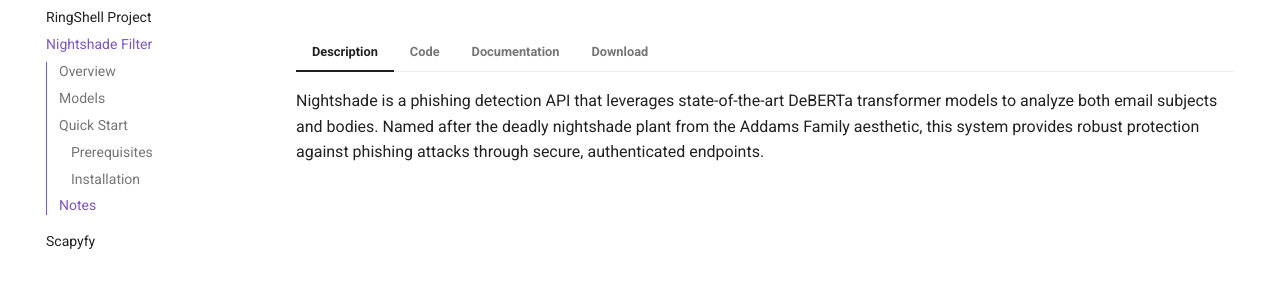
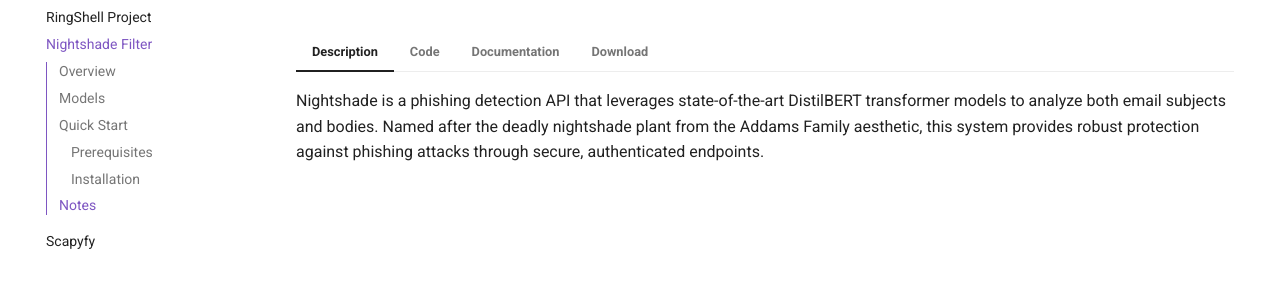
Before and after one commit to MustafaAbdulazizHamza/TechPatronusLab, an MkDocs documentation site: the page built from docs/projects/nightshade-filter.md, in a window 1280 px wide. Shown: the part 196-479 px from the top of the page. Built offline with MkDocs 1.6.1 and Material for MkDocs 9.7.7, drawn with Linux system fonts in a browser that asks for light colours.

Commit message:
Update model references from DeBERTa to DistilBERT

````diff
--- a/docs/projects/nightshade-filter.md
+++ b/docs/projects/nightshade-filter.md
@@ -1,6 +1,6 @@
 # Nightshade Filter Project
 === "Description"
-    Nightshade is a phishing detection API that leverages state-of-the-art DeBERTa transformer models to analyze both email subjects and bodies. Named after the deadly nightshade plant from the Addams Family aesthetic, this system provides robust protection against phishing attacks through secure, authenticated endpoints.
+    Nightshade is a phishing detection API that leverages state-of-the-art DistilBERT transformer models to analyze both email subjects and bodies. Named after the deadly nightshade plant from the Addams Family aesthetic, this system provides robust protection against phishing attacks through secure, authenticated endpoints.
 
 === "Code"
     ```python linenums="1" title="NightshadeFilter.py"
@@ -15,8 +15,8 @@
     from datetime import datetime, timedelta
     import jwt
     import yaml
-    BODY_MODEL_NAME = "mustafaAbdulazizHamza/deberta-phishing-detector-body"
-    SUBJECT_MODEL_NAME = "mustafaAbdulazizHamza/deberta-phishing-detector-subject"
+    BODY_MODEL_NAME = "mustafaAbdulazizHamza/DistilBERT-phishing-detector-body"
+    SUBJECT_MODEL_NAME = "mustafaAbdulazizHamza/DistilBERT-phishing-detector-subject"
 
     body_tokenizer = AutoTokenizer.from_pretrained(BODY_MODEL_NAME)
     body_model     = AutoModelForSequenceClassification.from_pretrained(BODY_MODEL_NAME)
@@ -205,7 +205,7 @@
 
 === "Documentation"
     ## Overview
-    Nightshade is an advanced phishing detection API that leverages state-of-the-art DeBERTa transformer models to analyze both email subjects and bodies. Named after the deadly nightshade plant from the Addams Family aesthetic, this system provides robust protection against phishing attacks through secure, authenticated endpoints.
+    Nightshade is an advanced phishing detection API that leverages state-of-the-art DistilBERT transformer models to analyze both email subjects and bodies. Named after the deadly nightshade plant from the Addams Family aesthetic, this system provides robust protection against phishing attacks through secure, authenticated endpoints.
     Key Features:
     - JWT-based authentication for secure API access
 
@@ -217,11 +217,11 @@
 
     - Batch processing support for multiple emails
 
-    - High accuracy using fine-tuned DeBERTa models
+    - High accuracy using fine-tuned DistilBERT models
 
     YAML configuration for easy deployment management
     ## Models
-    Two fine-tuned DeBERTa models were employed for email classification, both trained on the Phishing Email Curated Datasets from Zenodo. The first model was trained for body classification and achieved an F1 score of 0.99, while the second model was trained for subject line classification with an F1 score of 0.95.
+    Two fine-tuned DistilBERT models were employed for email classification, both trained on the Phishing Email Curated Datasets from Zenodo. The first model was trained for body classification and achieved an F1 score of 0.99, while the second model was trained for subject line classification with an F1 score of 0.95.
     ## Quick Start
     ### Prerequisites
     1. Python 3.11+
@@ -265,7 +265,7 @@
     ```
     ## Notes
     - API documentation is available at the /docs endpoint.
-    - The fine-tuned DeBERTa models are available on Hugging Face in my account at [this link](https://huggingface.co/mustafaAbdulazizHamza)
+    - The fine-tuned DistilBERT models are available on Hugging Face in my account at [this link](https://huggingface.co/mustafaAbdulazizHamza)
 
 === "Download"
     [![GitHub](https://img.shields.io/badge/Source-GitHub-blue)](https://github.com/MustafaAbdulazizHamza/Nightshade-Filter)
````
